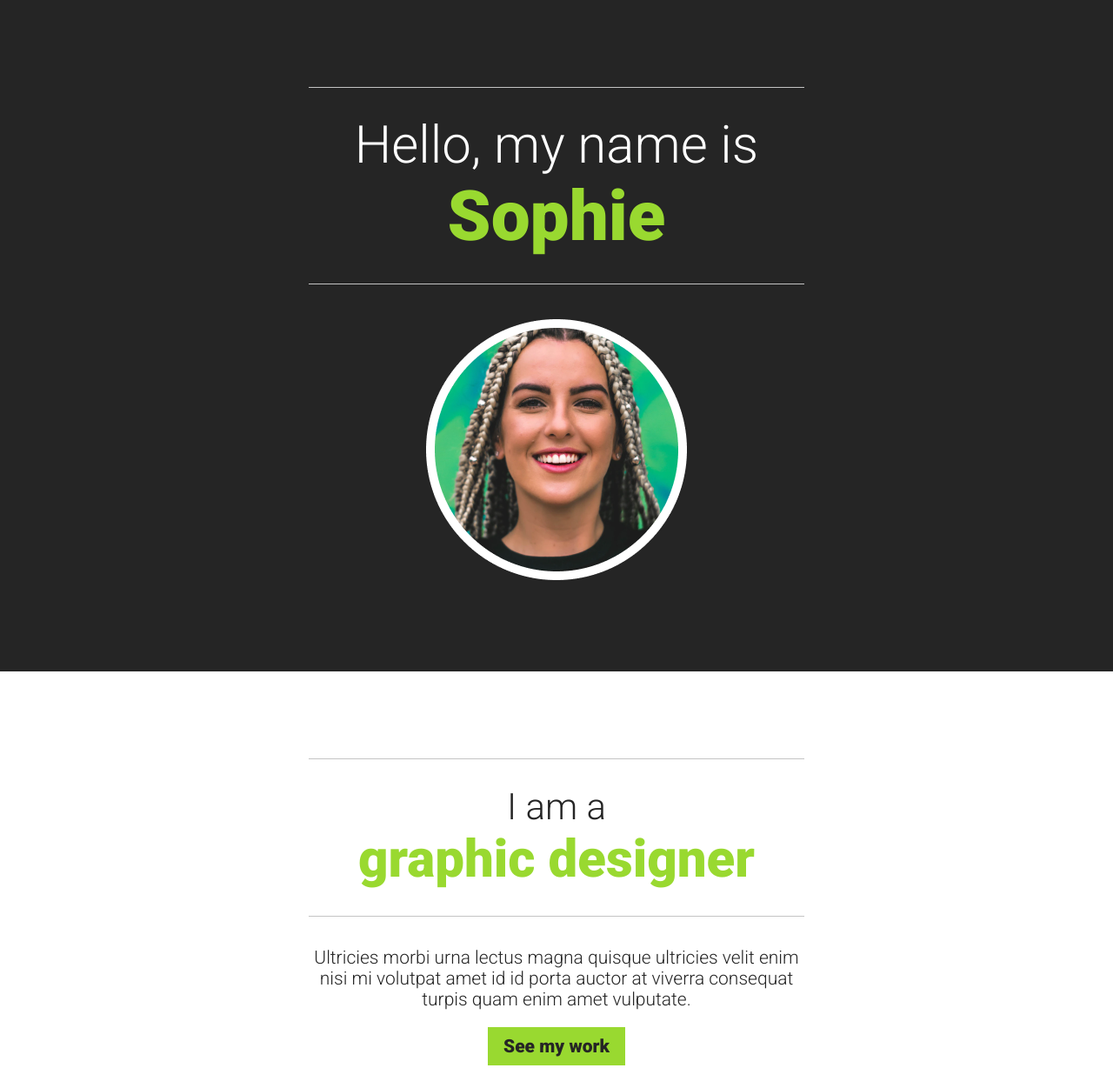
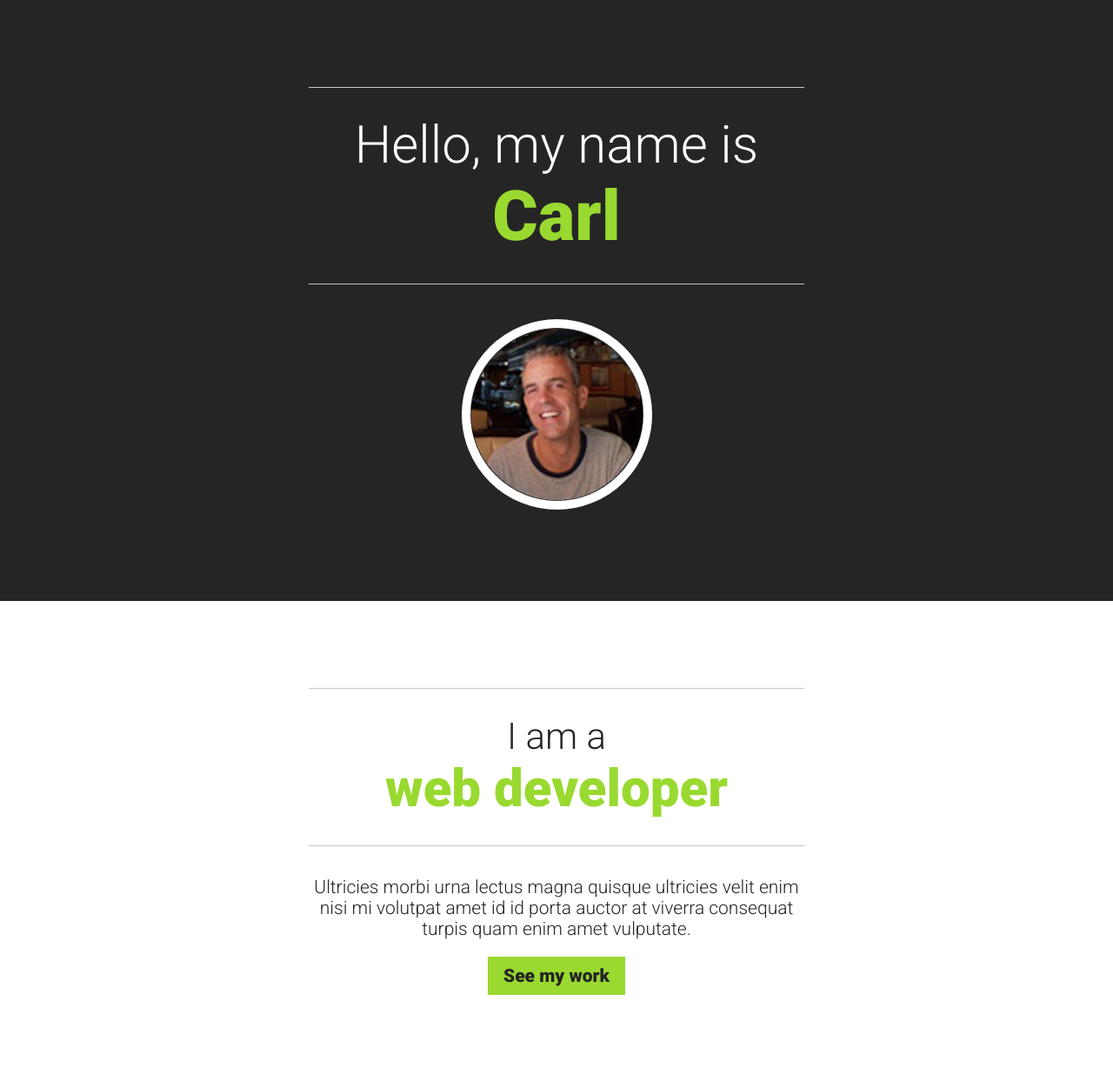
Before and after one commit to CarlEvaristo/CSS-fundamentals-challenge, a plain HTML site: page index.html in a window 1280 px wide. Shown: the top 1228 px of the page at 87% size. Drawn offline with Linux system fonts and the light colour scheme.

Commit message:
final commit

```diff
--- a/index.html
+++ b/index.html
@@ -11,15 +11,15 @@
 
         <header class="inverse">
             <div class="container">
-                <h1>Hello, my name is <span class="accent-text">Sophie</span></h1>
-                <img src="img/sophie.png" alt="portrait of Sophie">
+                <h1>Hello, my name is <span class="accent-text">Carl</span></h1>
+                <img src="img/avatar.png" alt="portrait of Sophie" class="avatar">
             </div>
         </header>
 
 
         <section class="about-me">
             <div class="container">
-                <h2>I am a <span class="accent-text">graphic designer</span></h2>
+                <h2>I am a <span class="accent-text">web developer</span></h2>
                 <p>Ultricies morbi urna lectus magna quisque ultricies velit enim nisi mi volutpat amet id id porta auctor at viverra consequat turpis quam enim amet vulputate.</p>
                 <a href="#" class="btn">See my work</a>
             </div>
@@ -30,8 +30,8 @@
             <div class="container">
                 <h2>My most recent <span class="accent-text">article</span></h2>
                 <article>
-                    <h3>Design systems that scale</h3>
-                    <p class="small-text">Writen by <span class="name">Sophie</span> on <time datetime="2020-06-19">June 19, 2020</time></p>
+                    <h3>React components</h3>
+                    <p class="small-text">Writen by <span class="name">Carl</span> on <time datetime="2020-06-19">May 19, 2022</time></p>
                     <p>Ultricies morbi urna lectus magna quisque ultricies velit enim nisi mi volutpat amet id id porta auctor at viverra consequat turpis quam enim... <a href="#">continue reading</a></p>
                     <a href="#" class="btn">See all my work</a>
                 </article>
--- a/styles.css
+++ b/styles.css
@@ -104,3 +104,7 @@ header,
     color:#99d930;
     font-weight: 900;
 }
+.avatar {
+    border-radius:50%;
+    border: 10px #fff solid;
+}
```
Also changed, not shown: img/avatar.png (added).
